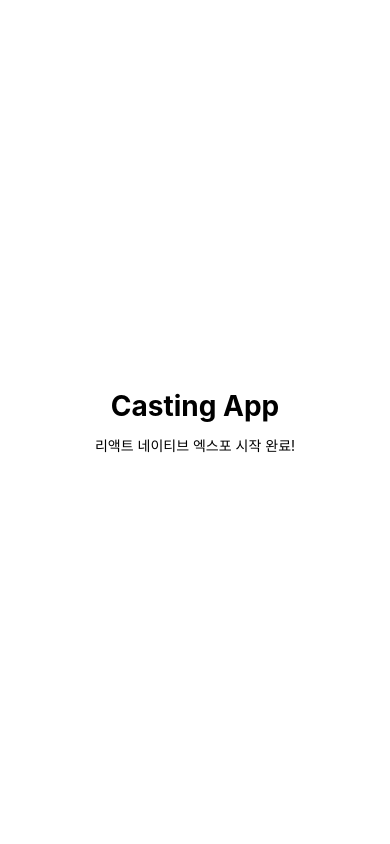
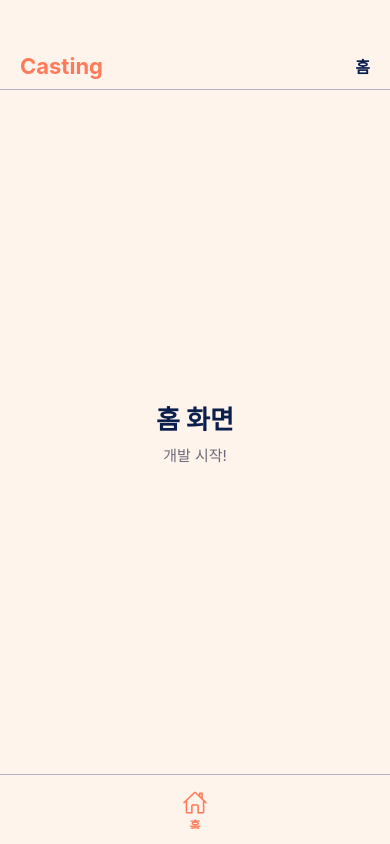
Before and after one commit to todays-casting/frontend, a React Native app: screen /Home in a window 390 px wide. Built offline with nearby package versions, Linux system fonts and the light colour scheme.

Commit message:
초기 세팅

```diff
--- a/App.js
+++ b/App.js
@@ -1,26 +1,5 @@
-import { StatusBar } from 'expo-status-bar';
-import { StyleSheet, Text, View } from 'react-native';
+import BottomTabNavigator from "./src/navigation/BottomTabNavigator";
 
 export default function App() {
-  return (
-    <View style={styles.container}>
-      <Text style={styles.title}>Casting App</Text>
-      <Text>리액트 네이티브 엑스포 시작 완료!</Text>
-      <StatusBar style="auto" />
-    </View>
-  );
+  return <BottomTabNavigator />;
 }
-
-const styles = StyleSheet.create({
-  container: {
-    flex: 1,
-    backgroundColor: '#fff',
-    alignItems: 'center',
-    justifyContent: 'center',
-  },
-  title: {
-    fontSize: 28,
-    fontWeight: 'bold',
-    marginBottom: 12,
-  },
-});
--- a/package.json
+++ b/package.json
@@ -4,11 +4,16 @@
   "main": "index.js",
   "dependencies": {
     "@expo/metro-runtime": "~56.0.13",
+    "@expo/vector-icons": "^15.1.1",
+    "@react-navigation/bottom-tabs": "^7.16.2",
+    "@react-navigation/native": "^7.2.5",
     "expo": "~56.0.8",
     "expo-status-bar": "~56.0.4",
     "react": "19.2.3",
     "react-dom": "19.2.3",
     "react-native": "0.85.3",
+    "react-native-safe-area-context": "~5.7.0",
+    "react-native-screens": "4.25.2",
     "react-native-web": "^0.21.2"
   },
   "scripts": {
--- /dev/null
+++ b/src/components/Header.js
@@ -0,0 +1,35 @@
+import { View, Text, StyleSheet } from "react-native";
+import colors from "../styles/colors";
+
+export default function Header({ title = "Casting" }) {
+  return (
+    <View style={styles.header}>
+      <Text style={styles.logo}>Casting</Text>
+      <Text style={styles.title}>{title}</Text>
+    </View>
+  );
+}
+
+const styles = StyleSheet.create({
+  header: {
+    height: 90,
+    paddingTop: 42,
+    paddingHorizontal: 20,
+    backgroundColor: colors.beige,
+    borderBottomWidth: 1,
+    borderBottomColor: colors.lightGray,
+    flexDirection: "row",
+    alignItems: "center",
+    justifyContent: "space-between",
+  },
+  logo: {
+    fontSize: 22,
+    fontWeight: "bold",
+    color: colors.coral,
+  },
+  title: {
+    fontSize: 16,
+    fontWeight: "600",
+    color: colors.navy,
+  },
+});
--- /dev/null
+++ b/src/navigation/BottomTabNavigator.js
@@ -0,0 +1,45 @@
+import { NavigationContainer } from "@react-navigation/native";
+import { createBottomTabNavigator } from "@react-navigation/bottom-tabs";
+import { Ionicons } from "@expo/vector-icons";
+
+import HomeScreen from "../screens/HomeScreen";
+import colors from "../styles/colors";
+
+const Tab = createBottomTabNavigator();
+
+export default function BottomTabNavigator() {
+  return (
+    <NavigationContainer>
+      <Tab.Navigator
+        screenOptions={{
+          headerShown: false,
+          tabBarActiveTintColor: colors.coral,
+          tabBarInactiveTintColor: colors.darkGray,
+          tabBarStyle: {
+            height: 70,
+            paddingTop: 8,
+            paddingBottom: 10,
+            backgroundColor: colors.beige,
+            borderTopWidth: 1,
+            borderTopColor: colors.lightGray,
+          },
+          tabBarLabelStyle: {
+            fontSize: 12,
+            fontWeight: "600",
+          },
+        }}
+      >
+        <Tab.Screen
+          name="Home"
+          component={HomeScreen}
+          options={{
+            title: "홈",
+            tabBarIcon: ({ color, size }) => (
+              <Ionicons name="home-outline" size={size} color={color} />
+            ),
+          }}
+        />
+      </Tab.Navigator>
+    </NavigationContainer>
+  );
+}
--- /dev/null
+++ b/src/screens/HomeScreen.js
@@ -0,0 +1,39 @@
+import { View, Text, StyleSheet } from "react-native";
+import Header from "../components/Header";
+import colors from "../styles/colors";
+
+export default function HomeScreen() {
+  return (
+    <View style={styles.container}>
+      <Header title="홈" />
+
+      <View style={styles.content}>
+        <Text style={styles.title}>홈 화면</Text>
+        <Text style={styles.description}>개발 시작!</Text>
+      </View>
+    </View>
+  );
+}
+
+const styles = StyleSheet.create({
+  container: {
+    flex: 1,
+    backgroundColor: colors.beige,
+  },
+  content: {
+    flex: 1,
+    justifyContent: "center",
+    alignItems: "center",
+    paddingHorizontal: 20,
+  },
+  title: {
+    fontSize: 26,
+    fontWeight: "bold",
+    color: colors.navy,
+    marginBottom: 8,
+  },
+  description: {
+    fontSize: 15,
+    color: colors.darkGray,
+  },
+});
--- /dev/null
+++ b/src/styles/colors.js
@@ -0,0 +1,13 @@
+const colors = {
+  coral: "#FF7A59",       // 다홍
+  orange: "#FFB86B",      // 주황
+  purple: "#A78BFA",      // 보라
+  deepPurple: "#5B427E",  // 진한 보라
+  navy: "#0B1F4D",        // 네이비
+  beige: "#FFF4EB",       // 베이지
+  black: "#121212",       // 검정
+  darkGray: "#6F6878",    // 진한 회색
+  lightGray: "#B8B0C3",   // 연한 회색
+};
+
+export default colors;
```
Also changed, not shown: 1 other file (tests, documents, lock files or other folders).
